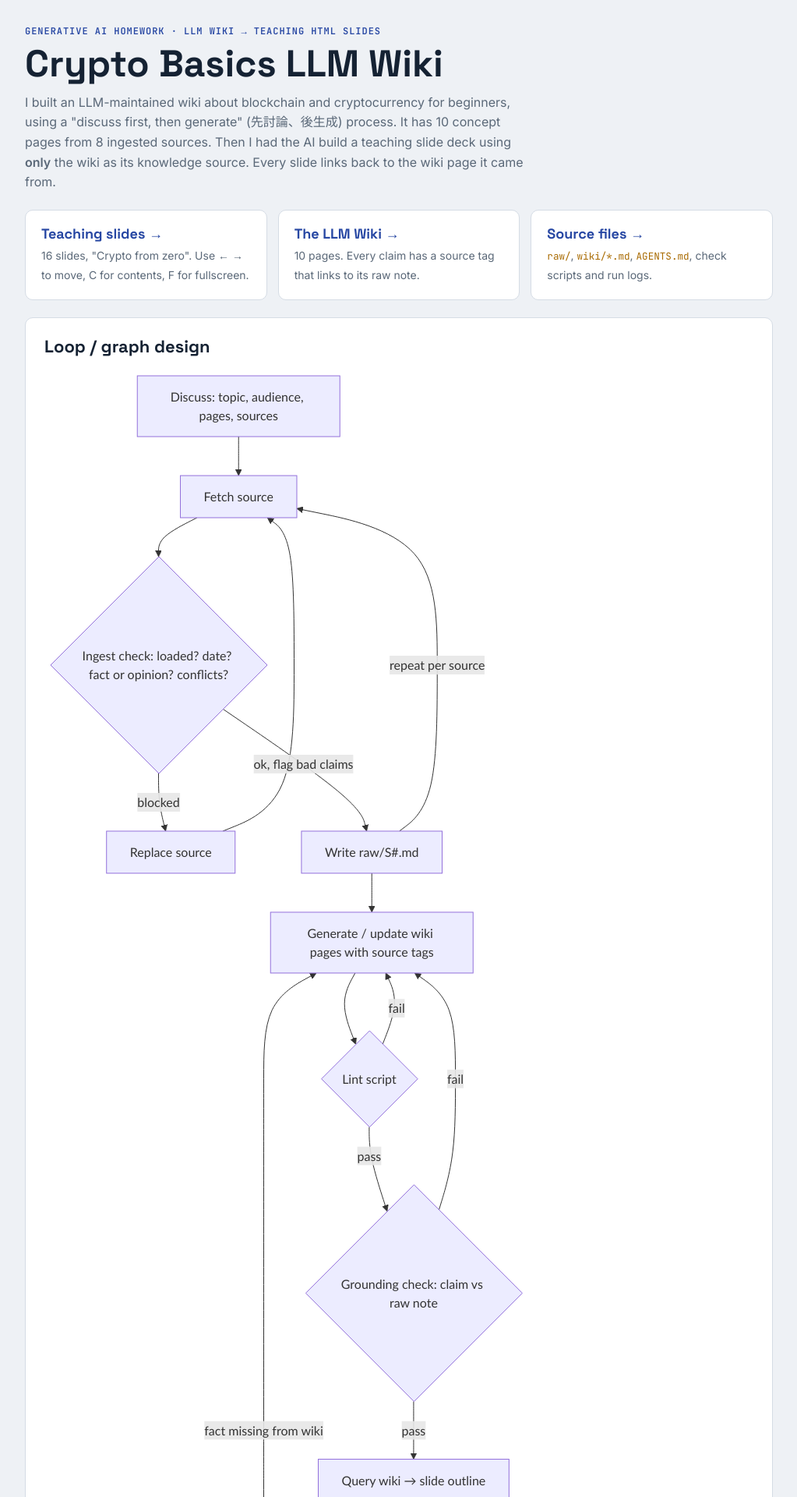
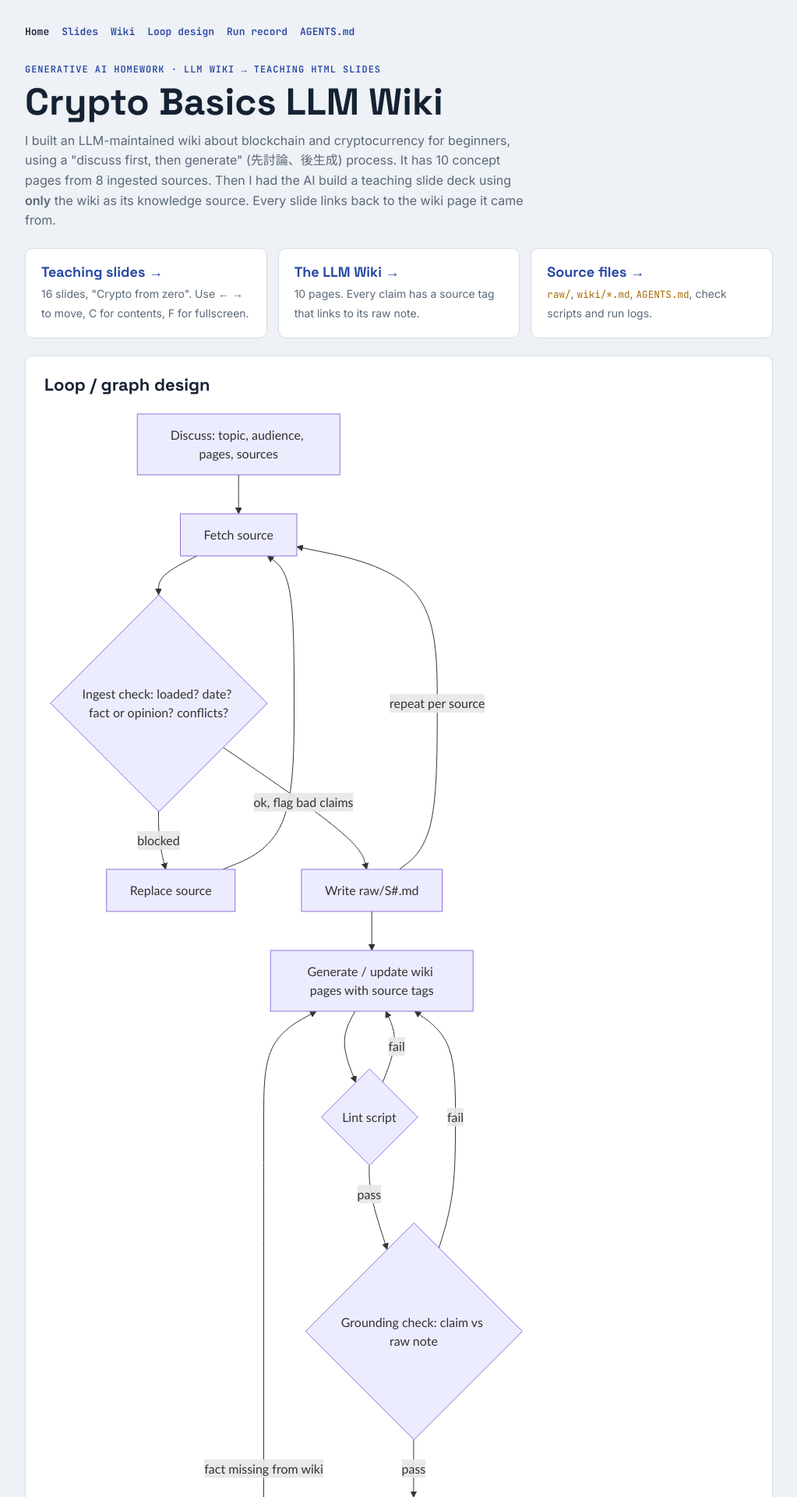
Before and after one commit to nahathaiw/crypto-llm-wiki, a Jekyll site: the page index.html, which Jekyll copies as it is, in a window 1280 px wide. Shown: the top 1920 px of the page at 78% size, without its empty margins (128-1151 px from the left). Built offline with Jekyll 4.4.1, drawn with Linux system fonts in a browser that asks for light colours.

Commit message:
Home page: add the same top nav as the rendered pages
Co-Authored-By: Claude Opus 5.5 <noreply@anthropic.com>

```diff
--- a/index.html
+++ b/index.html
@@ -21,7 +21,17 @@ table{border-collapse:collapse;width:100%;font-size:14px} th,td{text-align:left;
 .tw{overflow-x:auto} code{font-family:var(--mono);font-size:.9em;color:var(--hash)}
 a{color:var(--accent)} ul{margin:0;padding-left:1.2em}
 footer{color:var(--muted);font-size:13px}
+nav{display:flex;flex-wrap:wrap;gap:6px 16px;font:600 13px var(--mono);margin-bottom:10px}
+nav a{text-decoration:none} nav a:hover{text-decoration:underline} nav a[aria-current]{color:var(--ink)}
 </style></head><body><main>
+<nav aria-label="Site">
+ <a href="./" aria-current="page">Home</a>
+ <a href="slides/">Slides</a>
+ <a href="wiki/">Wiki</a>
+ <a href="loop-design.html">Loop design</a>
+ <a href="checks/run-record.html">Run record</a>
+ <a href="AGENTS.html">AGENTS.md</a>
+</nav>
 <header><p class="eyebrow">Generative AI homework · LLM Wiki → teaching HTML slides</p>
 <h1>Crypto Basics LLM Wiki</h1>
 <p class="lead">I built an LLM-maintained wiki about blockchain and cryptocurrency for beginners, using a "discuss first, then generate" (先討論、後生成) process. It has 10 concept pages from 8 ingested sources. Then I had the AI build a teaching slide deck using <b>only</b> the wiki as its knowledge source. Every slide links back to the wiki page it came from.</p></header>
```
